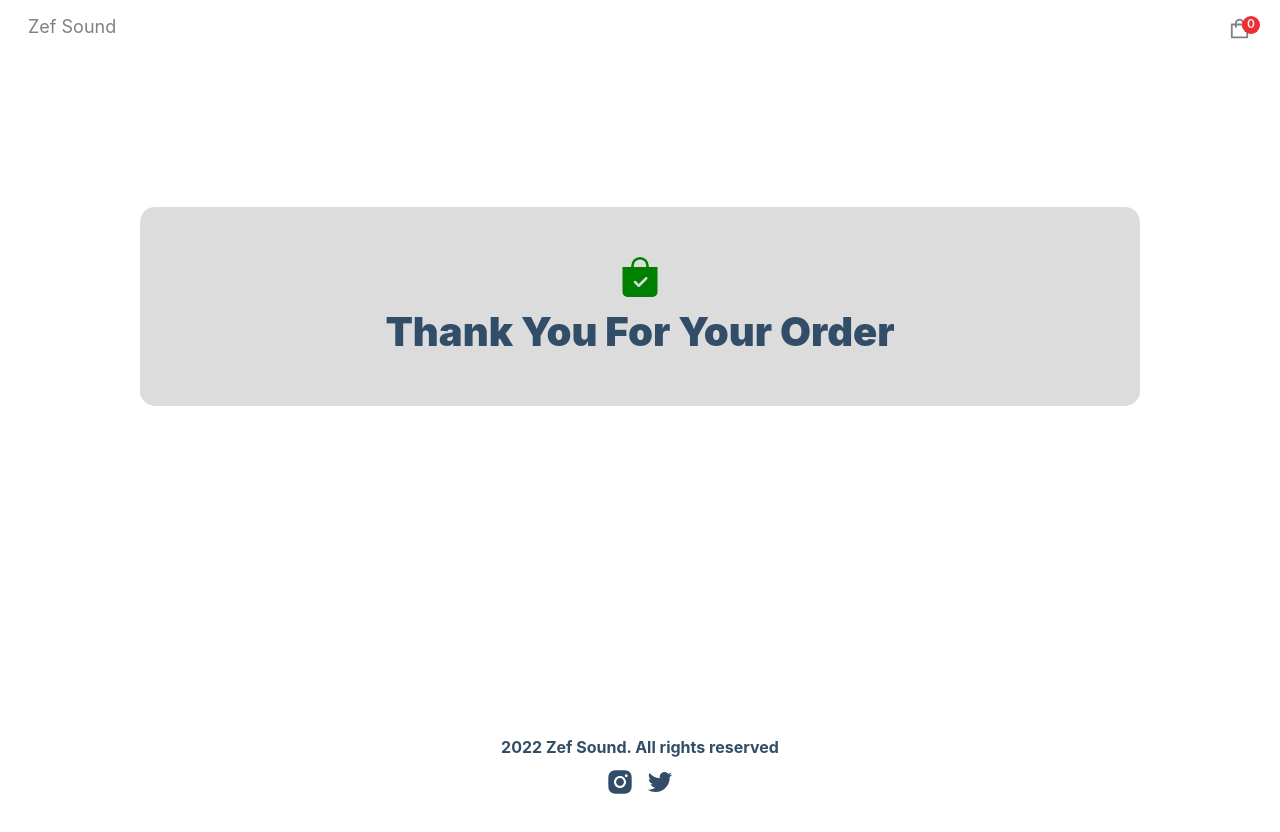
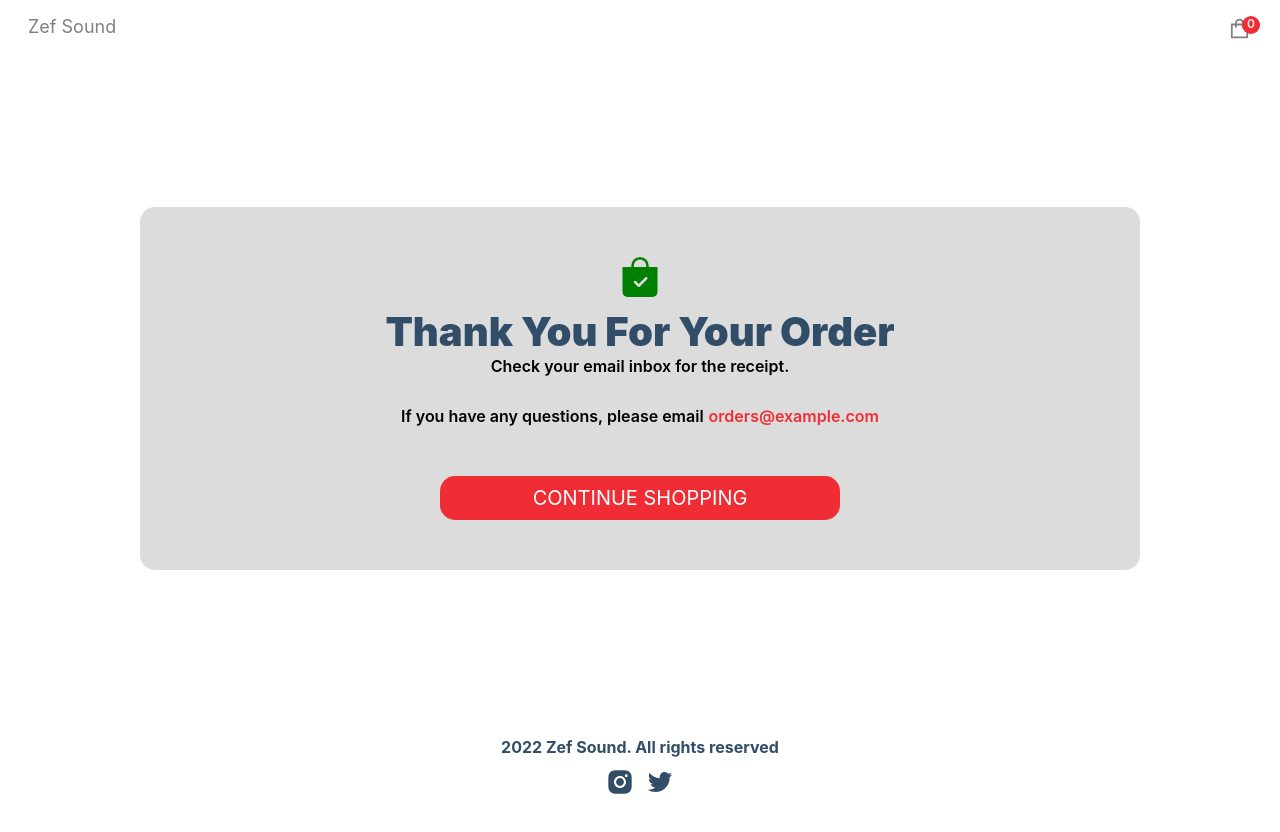
Before and after one commit to Tsumirez/Tsumirez-nextjs-shop-2022, a Next.js app: page /success in a window 1280 px wide. Shown: the top 832 px of the page. Built offline with nearby package versions, Linux system fonts and the light colour scheme.

Commit message:
Finished purchase confirmation page and removed few general app errors.
Shop is ready for deployment.

```diff
--- a/components/Product.jsx
+++ b/components/Product.jsx
@@ -4,7 +4,7 @@ import Link from 'next/link'
 import { urlFor } from '../lib/client'
 
 const Product = ({ product: { image, name, slug, price } }) => {
-  {console.log(slug)}
+
   return (
     <div>
       <Link href={`/product/${slug.current}`}>
--- a/context/StateContext.js
+++ b/context/StateContext.js
@@ -86,7 +86,10 @@ export const StateContext = ({ children }) => {
             decQty,
             onAdd,
             toggleCartItemQuantity,
-            onRemove
+            onRemove,
+            setCartItems,
+            setTotalPrice,
+            setTotalQuantities
         }}>
             {children}
         </Context.Provider>
--- /dev/null
+++ b/lib/utils.js
@@ -0,0 +1,5 @@
+import confetti from 'canvas-confetti';
+
+export const runFireworks = () => {
+
+}
--- a/pages/api/stripe.js
+++ b/pages/api/stripe.js
@@ -18,8 +18,6 @@ export default async function handler(req, res) {
             const img = item.image[0].asset._ref;
             const newImage = img.replace('image-', 'https://cdn.sanity.io/images/ytcu56uk/production/')
             .replace('-webp','.webp');
-
-            console.log('IMAGE', newImage);
 
             return {
               price_data: {
@@ -51,8 +49,8 @@ export default async function handler(req, res) {
             //   quantity: 1,
             // },
           ,
-          success_url: `${req.headers.origin}/?success=true`,
-          cancel_url: `${req.headers.origin}/?canceled=true`,
+          success_url: `${req.headers.origin}/success`,
+          cancel_url: `${req.headers.origin}/canceled`,
         }
 
       // Create Checkout Sessions from body params.
--- a/pages/index.js
+++ b/pages/index.js
@@ -4,6 +4,7 @@ import { client } from '../lib/client';
 import { Product, FooterBanner, HeroBanner } from '../components';
 
 const Home = ({ products, bannerData }) => {
+
   return (
     <>
       <HeroBanner heroBanner = {bannerData.length && bannerData[0]} />
--- a/pages/success.js
+++ b/pages/success.js
@@ -3,9 +3,18 @@ import Link from 'next/link';
 import { BsBagCheckFill } from 'react-icons/bs'
 
 import  { useStateContext } from '../context/StateContext'
+import { runFireworks } from '../lib/utils';
 
 const Success = () => {
   const { setCartItems, setTotalPrice, setTotalQuantities } = useStateContext();
+
+  useEffect(() => {
+    localStorage.clear();
+    setCartItems([]);
+    setTotalPrice(0);
+    setTotalQuantities(0);
+    runFireworks();
+  }, [])
 
   return (
     <div className='success-wrapper'>
@@ -14,6 +23,18 @@ const Success = () => {
                 <BsBagCheckFill />
             </p>
             <h2>Thank you for your order</h2>
+            <p className='email-msg'>Check your email inbox for the receipt.</p>
+            <p className='description'>
+                If you have any questions, please email
+                <a className='email' href="mailto:orders@example.com">
+                  orders@example.com
+                </a>
+            </p>
+            <Link href="/">
+                <button type="button" width="300px" className='btn'>
+                    Continue Shopping
+                </button>
+            </Link>
         </div>
     </div>
   )
```
Also changed, not shown: pages/_app.js (+4 -4 lines), pages/product/[slug].js (+7 -3 lines).
